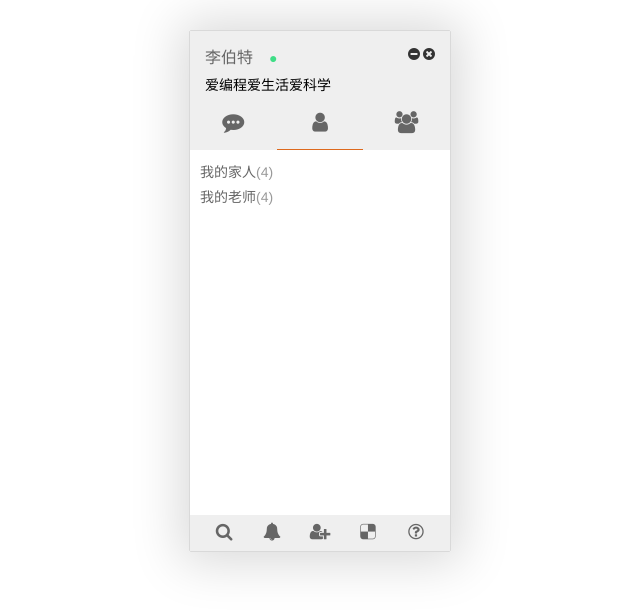
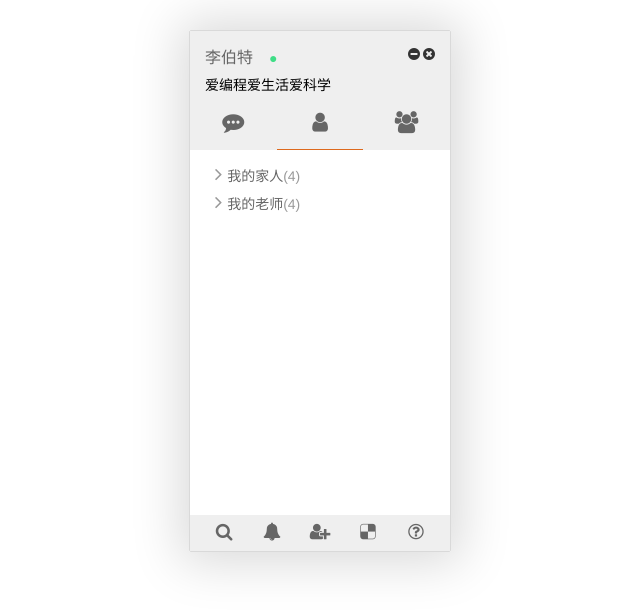
Before and after one commit to liebertLEOS/WebChat, a Vue app: page /#/Main in a window 1280 px wide. Shown: the top 612 px of the page, without its empty margins (320-960 px from the left). Built offline with nearby package versions, Linux system fonts and the light colour scheme.

Commit message:
主界面好友列表区域样式优化
主界面好友列表区域样式优化

```diff
--- a/src/components/main/main.vue
+++ b/src/components/main/main.vue
@@ -83,9 +83,9 @@
 
 <style>
 ::-webkit-scrollbar{width: 6px;height: 6px;}
-::-webkit-scrollbar-thumb{border-radius: 3px;-moz-border-radius: 3px;-webkit-border-radius: 3px;background-color: #c3c3c3;}
-::-webkit-scrollbar-track{background-color: transparent;}
-::-webkit-scrollbar-thumb:hover{background-color: #999;}
+::-webkit-scrollbar-thumb{border-radius: 3px;-moz-border-radius: 3px;-webkit-border-radius: 3px;background-color: #bbb;}
+::-webkit-scrollbar-track{background-color: #f2f2f2;}
+::-webkit-scrollbar-thumb:hover{background-color: #666;}
 .webchat-main{position:relative;display:block;box-sizing:content-box;margin:30px auto;width:260px;height:520px;border:1px solid #d9d9d9;border-radius:2px;box-shadow:1px 1px 50px 10px rgba(0,0,0,0.15);color:#666}
 .webchat-main-drag{height:15px;padding:0 50px;background-color:#efefef;cursor:move}
 .webchat-main-info{height:54px;padding:0 15px;background-color:#efefef;font-size:14px;}
@@ -106,18 +106,21 @@
 .webchat-main-tab .webchat-tab-tt li{position:relative;display:block;float:left;height:30px;line-height:30px;width:33.333%;text-align:center;cursor:pointer;}
 .webchat-main-tab .webchat-tab-tt li>i{font-size:22px;}
 .webchat-main-tab .webchat-tab-tt li:hover i{color:#777;}
-.webchat-main-tab .webchat-tab-ct{height:365px;padding:10px;background-color:rgba(255,255,255,0.8);overflow-x:hidden;overflow-y:scroll;}
+.webchat-main-tab .webchat-tab-ct{height:365px;padding:10px 0px;background-color:rgba(255,255,255,0.8);overflow:hidden;}
+.webchat-main-tab .webchat-tab-ct:hover{overflow-y:auto;}
 .webchat-main-tab .webchat-tab-tt .webchat-tab-focus:after{content: '';position: absolute;left: 0;bottom: -10px;width: 100%;height: 1px;background-color: #dd691d;}
 .webchat-tab-unselect{display:none;}
 .webchat-tab-select{display:block;}
 .webchat-main-user {}
 .webchat-user-cate{position:relative}
-.webchat-user-cate h5{height:25px;line-height:25px;cursor:pointer;}
+.webchat-user-cate h5{height:28px;line-height:28px;padding-left:25px;cursor:pointer;}
 .webchat-user-cate h5:hover{color:#000;}
+.webchat-user-cate h5>span{height:28px;line-height:28px;}
 .webchat-user-cate h5>em{font-style:normal;color:#999}
-.webchat-user-cate .webchat-ico{font-size: 20px;color:#999}
+.webchat-user-cate .webchat-ico{height:28px;line-height:28px;font-size:20px;margin-right:5px;color:#999}
 .webchat-user-cate .webchat-dropbox{width:100%}
 .webchat-user-cate .webchat-dropbox li{position:relative;height: 52px;padding:5px 15px 5px 60px;}
+.webchat-user-cate .webchat-dropbox li:hover{background:#f2f2f2;cursor:pointer;}
 .webchat-user-cate .webchat-dropbox li>img{position: absolute;left:15px;top:8px;width:36px;height:36px;border-radius:50%;}
 .webchat-user-cate .webchat-dropbox li>p{color:#999;font-size:12px;}
 .webchat-main-tool{padding:0 10px;height:36px;background:#efefef}
--- a/src/components/user/userlist.vue
+++ b/src/components/user/userlist.vue
@@ -2,7 +2,7 @@
   <ul class="webchat-user-cate">
     <li>
       <h5 v-on:click="unfold = !unfold">
-        <i class="webchat-icon webchat-icon-angle-right"></i>
+        <i class="webchat-ico webchat-ico-angle-right"></i>
         <span>{{ catename }}</span>
         <em>({{ userlist.length }})</em>
       </h5>
```
